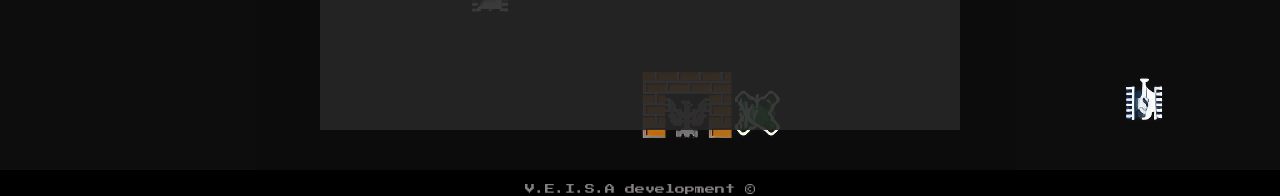
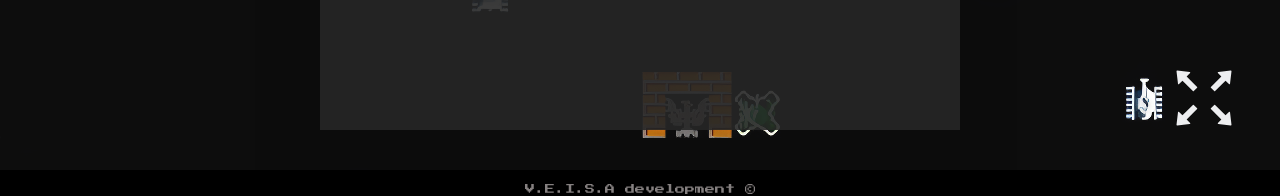
Before and after one commit to Ma1ve/BattleCity, a React (Vite) app in the folder packages/client/: page / in a window 1280 px wide. Shown: the part 590-786 px from the top of the page. Built offline with nearby package versions, Linux system fonts and the light colour scheme.

Commit message:
add fullscreen api

```diff
--- a/packages/client/package.json
+++ b/packages/client/package.json
@@ -40,7 +40,8 @@
     "prettier": "^2.7.1",
     "ts-jest": "^28.0.8",
     "typescript": "^4.8.0",
-    "vite": "^3.0.7"
+    "vite": "^3.0.7",
+    "react-icons": "^4.10.1"
   },
   "license": "MIT"
 }
--- a/packages/client/src/app/App.tsx
+++ b/packages/client/src/app/App.tsx
@@ -22,6 +22,7 @@ import GameToStart from '../pages/GameToStart'
 
 import { useAppSelector } from './hooks/reducer'
 import { selectUserInfo } from './store/reducers/UserSlice'
+import { FullscreenButton } from '../features/ui/FullscreenButton'
 
 export enum ERoutes {
   INDEX = '/',
@@ -89,6 +90,7 @@ function App() {
           )
         )}
       />
+      <FullscreenButton />
     </div>
   )
 }
--- /dev/null
+++ b/packages/client/src/features/models/types.ts
@@ -0,0 +1,4 @@
+export enum ScreenSize {
+  SMALL = 'small',
+  LARGE = 'large',
+}
--- /dev/null
+++ b/packages/client/src/features/ui/FullscreenButton/fullscreenButton.module.css
@@ -0,0 +1,8 @@
+.fullScreenButton {
+  position: absolute;
+  right: 30px;
+  bottom: 70px;
+  background-color: inherit;
+  border: none;
+  cursor: pointer;
+}
--- /dev/null
+++ b/packages/client/src/features/ui/FullscreenButton/index.tsx
@@ -0,0 +1,24 @@
+import { useState } from 'react'
+import { AiOutlineFullscreen, AiOutlineFullscreenExit } from 'react-icons/ai'
+
+import { toggleFullscreen } from '../../../shared/lib/toggleFullscreen'
+import { ScreenSize } from '../../models/types'
+import styles from './fullscreenButton.module.css'
+
+export const FullscreenButton = () => {
+  const [screenSize, seScreenSize] = useState(ScreenSize.SMALL)
+
+  return (
+    <button
+      className={styles.fullScreenButton}
+      onClick={() => toggleFullscreen(seScreenSize)}
+      title={
+        screenSize === ScreenSize.SMALL
+          ? 'Перейти в полноэкранный режим'
+          : 'Выйти из полноэкранного режима'
+      }>
+      {screenSize === ScreenSize.SMALL && <AiOutlineFullscreen size={80} />}
+      {screenSize === ScreenSize.LARGE && <AiOutlineFullscreenExit size={80} />}
+    </button>
+  )
+}
--- /dev/null
+++ b/packages/client/src/shared/lib/toggleFullscreen.tsx
@@ -0,0 +1,35 @@
+import { ScreenSize } from '../../features/models/types'
+
+export const toggleFullscreen = (
+  seScreenSize?: React.Dispatch<React.SetStateAction<ScreenSize>>
+) => {
+  const elem = document.documentElement as any
+
+  if (
+    !document.fullscreenElement &&
+    !(document as any).mozFullScreenElement &&
+    !(document as any).msFullscreenElement
+  ) {
+    if (elem.requestFullscreen) {
+      elem.requestFullscreen()
+    } else if (elem.msRequestFullscreen) {
+      elem.msRequestFullscreen()
+    } else if (elem.mozRequestFullScreen) {
+      elem.mozRequestFullScreen()
+    }
+    if (seScreenSize) {
+      seScreenSize(ScreenSize.LARGE)
+    }
+  } else {
+    if (document.exitFullscreen) {
+      document.exitFullscreen()
+    } else if ((document as any).msExitFullscreen) {
+      ;(document as any).msExitFullscreen()
+    } else if ((document as any).mozCancelFullScreen) {
+      ;(document as any).mozCancelFullScreen()
+    }
+    if (seScreenSize) {
+      seScreenSize(ScreenSize.SMALL)
+    }
+  }
+}
```
